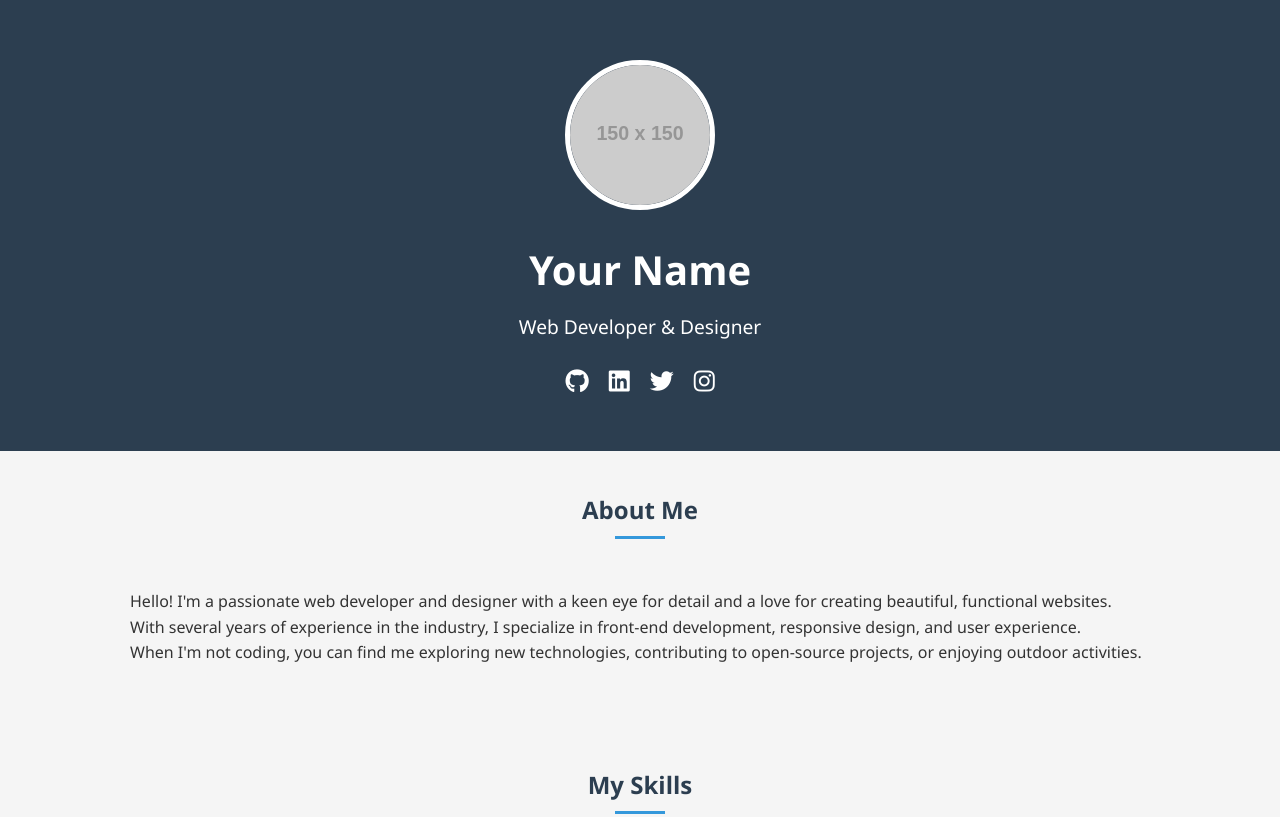
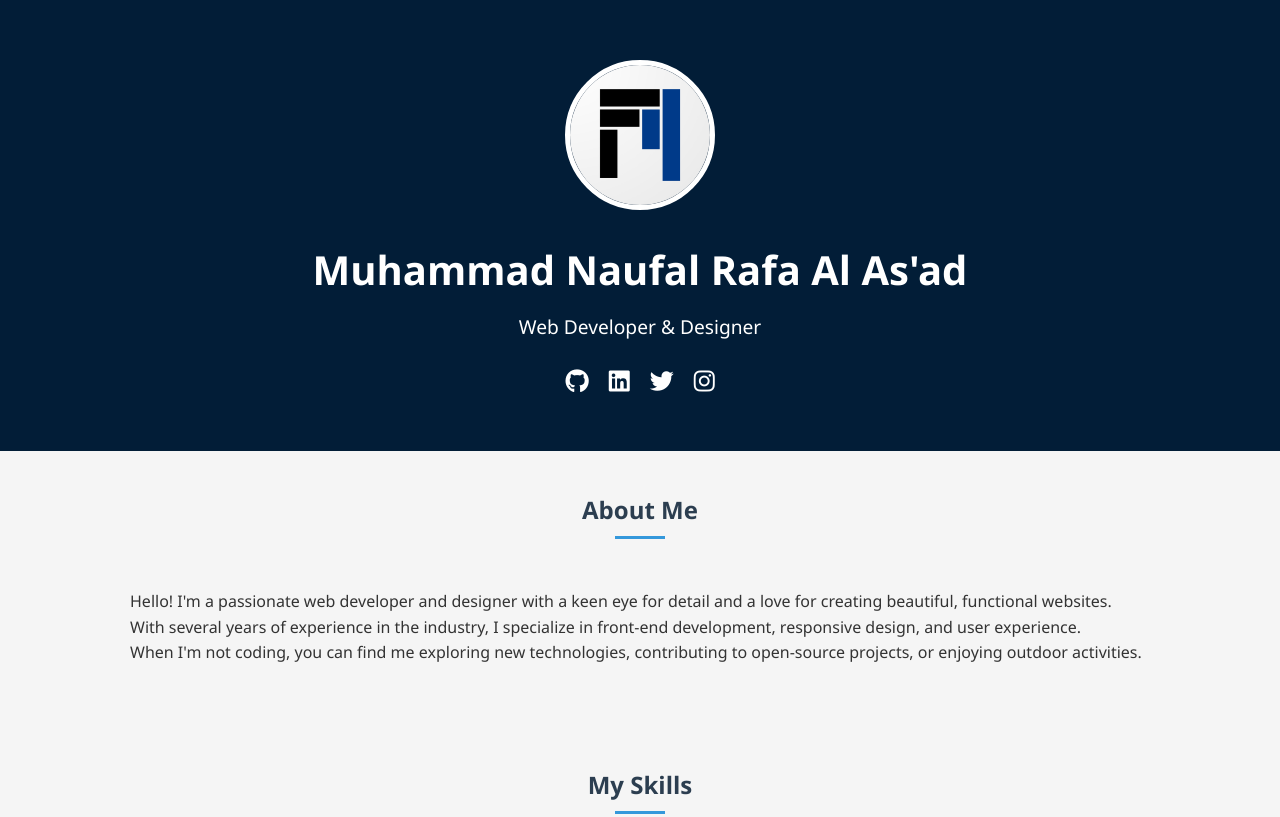
Before and after one commit to sayaamirul/sfh, a plain HTML site: page index.html in a window 1280 px wide. Shown: the top 817 px of the page. Drawn offline with Linux system fonts and the light colour scheme; placeholder pictures from the web are drawn by us.

Commit message:
feat(header): Mengubah warna dan menambahkan logo

```diff
--- a/index.html
+++ b/index.html
@@ -25,7 +25,7 @@
       }
 
       header {
-        background-color: #2c3e50;
+        background-color: #021d37;
         color: #fff;
         padding: 60px 0 30px;
         text-align: center;
@@ -197,14 +197,14 @@
   <body>
     <header>
       <div class="container">
-        <img src="https://via.placeholder.com/150" alt="Profile Picture" class="profile-img">
-        <h1>Your Name</h1>
+        <img src="logo.png" alt="Profile Picture" class="profile-img">
+        <h1>Muhammad Naufal Rafa Al As'ad</h1>
         <p class="tagline">Web Developer & Designer</p>
         <div class="social-links">
           <a href="#" class="social-link"><i class="fab fa-github"></i></a>
           <a href="#" class="social-link"><i class="fab fa-linkedin"></i></a>
           <a href="#" class="social-link"><i class="fab fa-twitter"></i></a>
-          <a href="#" class="social-link"><i class="fab fa-instagram"></i></a>
+          <a href="https://instagram.com/" class="social-link"><i class="fab fa-instagram"></i></a>
         </div>
       </div>
     </header>
```
Also changed, not shown: logo.png (added).
